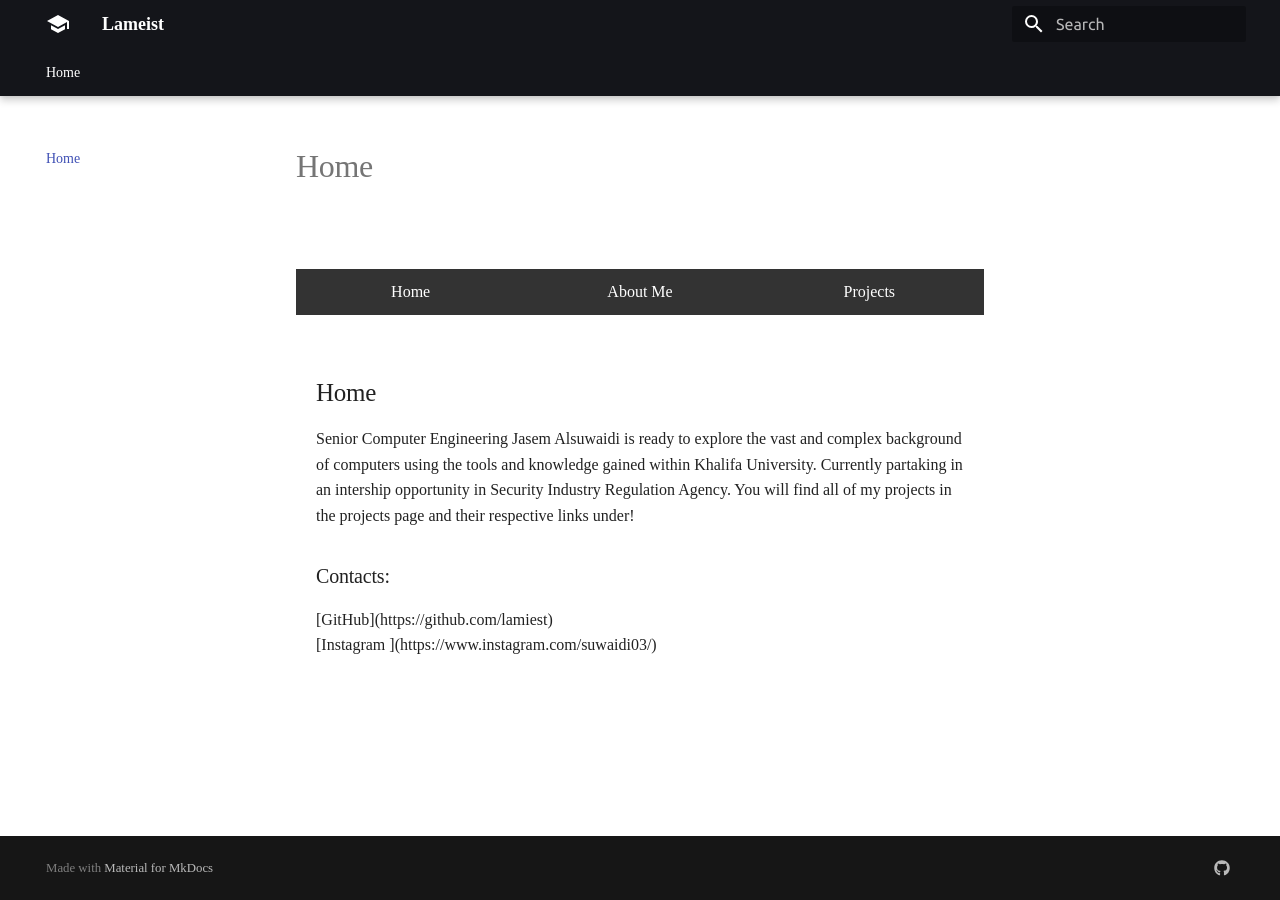
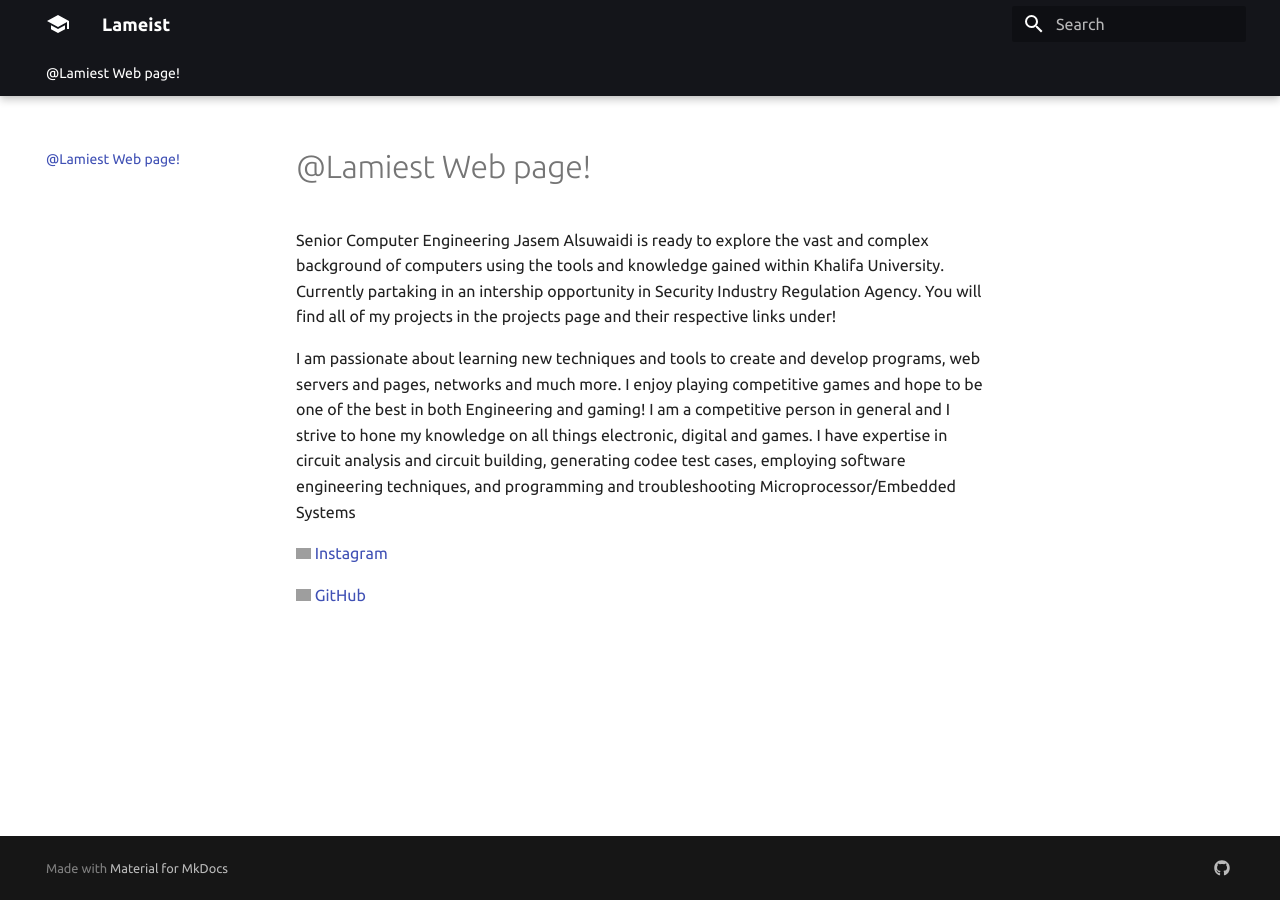
Before and after one commit to lamiest/lamiest.github.io, an MkDocs documentation site: the page built from docs/index.md, in a window 1280 px wide. Built offline with MkDocs 1.6.1 and Material for MkDocs 9.7.7, drawn with Linux system fonts in a browser that asks for light colours; some of the changed lines change nothing that is shown; grey boxes are pictures that could not be loaded.

Commit message:
Update index.md

```diff
--- a/docs/index.md
+++ b/docs/index.md
@@ -1,91 +1,8 @@
-<head>
-  <meta charset="UTF-8" />
-  <meta name="viewport" content="width=device-width, initial-scale=1.0" />
-  <title>Lameist03 Webpage</title>
-  <style>
-    body {
-      font-family: "Times New Roman", Times, serif;
-      margin: 0;
-      padding: 0;
-    }
-    .navbar {
-      display: flex;
-      background-color: #333;
-    }
-    .navbar button {
-      background-color: #333;
-      color: white;
-      border: none;
-      padding: 14px 20px;
-      cursor: pointer;
-      font-size: 16px;
-      flex: 1;
-    }
-    .navbar button:hover {
-      background-color: #575757;
-    }
-    .content {
-      display: none;
-      padding: 20px;
-    }
-    .active {
-      display: block;
-    }
-  </style>
-</head>
-<body>
+# @Lamiest Web page!
+Senior Computer Engineering Jasem Alsuwaidi is ready to explore the vast and complex background of computers using the tools and knowledge gained within Khalifa University. Currently partaking in an intership opportunity in Security Industry Regulation Agency. You will find all of my projects in the projects page and their respective links under!
 
-  <div class="navbar">
-    <button onclick="showTab('home')">Home</button>
-    <button onclick="showTab('about')">About Me</button>
-    <button onclick="showTab('projects')">Projects</button>
-  </div>
+I am passionate about learning new techniques and tools to create and develop programs, web servers and pages, networks and much more. I enjoy playing competitive games and hope to be one of the best in both Engineering and gaming! I am a competitive person in general and I strive to hone my knowledge on all things electronic, digital and games. I have expertise in circuit analysis and circuit building, generating codee test cases, employing software engineering techniques, and programming and troubleshooting Microprocessor/Embedded Systems <br>
 
-  <div id="home" class="content active">
-    <h2>Home</h2>
-    <p>Senior Computer Engineering Jasem Alsuwaidi is ready to explore the vast and complex background of computers using the tools and knowledge gained within Khalifa University. Currently partaking in an intership opportunity in Security Industry Regulation Agency. You will find all of my projects in the projects page and their respective links under!</p>
-    <h3>Contacts:</h3>
-    [GitHub](https://github.com/lamiest) <br>
-    [Instagram ](https://www.instagram.com/suwaidi03/)
-  </div>
+<img src="./images/instagram.png" alt="Instagram" width="15" height="15"> [Instagram](https://instagram.com/suwaidi03)
 
-  <div id="about" class="content">
-    <h2>About Me</h2>
-    <p>I am passionate about learning new techniques and tools to create and develop programs, web servers and pages, networks and much more. I enjoy playing competitive games and hope to be one of the best in both Engineering and gaming! I am a competitive person in general and I strive to hone my knowledge on all things electronic, digital and games. I have expertise in circuit analysis and circuit building, generating codee test cases, employing software engineering techniques, and programming and troubleshooting Microprocessor/Embedded Systems</p>
-  </div>
-
-  <div id="projects" class="content">
-    <h2>Projects</h2>
-    <p>Here are some projects I've worked on over the years.</p>
-    <h3>ESP-WROOM-32 Touch Detector and Counter</h3>
-    <p>This project revolves around the use of the ESP-WROOM-32 touch modules within the pins of the microcontroller. The main purpose is to be able to use the touch sensors to detect specifically where (which pin) the detection occurred in and to increment the detection count from the EEPROM. This was done in the Arduino IDE in the language of C++. Ensure that the board can communicate with the Host on COM(1-5) in Serial Communication. Respective drivers for the communication may be needed.</p>
-    <h3>ESP-WROOM-32 Web Server and Basic Calculator</h3>
-    <p>This project was made on the ESP-WROOM-32 as a basic functioning web server and a calculator. The main purpose is to demonstrate the capabilities of the WiFi module of the ESP32 to function as a local web server and to show that data can be sent/received on WiFi.</p>
-<div style="font-size: 18px; line-height: 1.6;">
-  <b>Front page:</b><br>
-  <div style="text-align: center;">
-    <img src="https://github.com/user-attachments/assets/e3dd1495-492b-45d6-a313-ad6510701241" alt="Alt text" width="30%" height="30%">
-  </div><br>
-
-  <b>Inputting 3 numbers:</b><br>
-  <div style="text-align: center;">
-    <img src="https://github.com/user-attachments/assets/6ef9f766-2cb4-44d0-adfa-83d4a6d9d22a" alt="Alt text" width="30%" height="30%">
-  </div><br>
-
-  <b>Result shown:</b><br>
-  <div style="text-align: center;">
-    <img src="https://github.com/user-attachments/assets/9e9ca487-0941-4810-a7cb-6a665259ea7a" alt="Alt text" width="30%" height="30%">
-  </div><br>
-</div>
-
-  </div>
-
-  <script>
-    function showTab(tabId) {
-      const contents = document.querySelectorAll('.content');
-      contents.forEach(content => content.classList.remove('active'));
-      document.getElementById(tabId).classList.add('active');
-    }
-  </script>
-
-</body>
+<img src="./images/github.png" alt="Github" width="15" height="15"> [GitHub](https://github.com/Lamiest)
```
